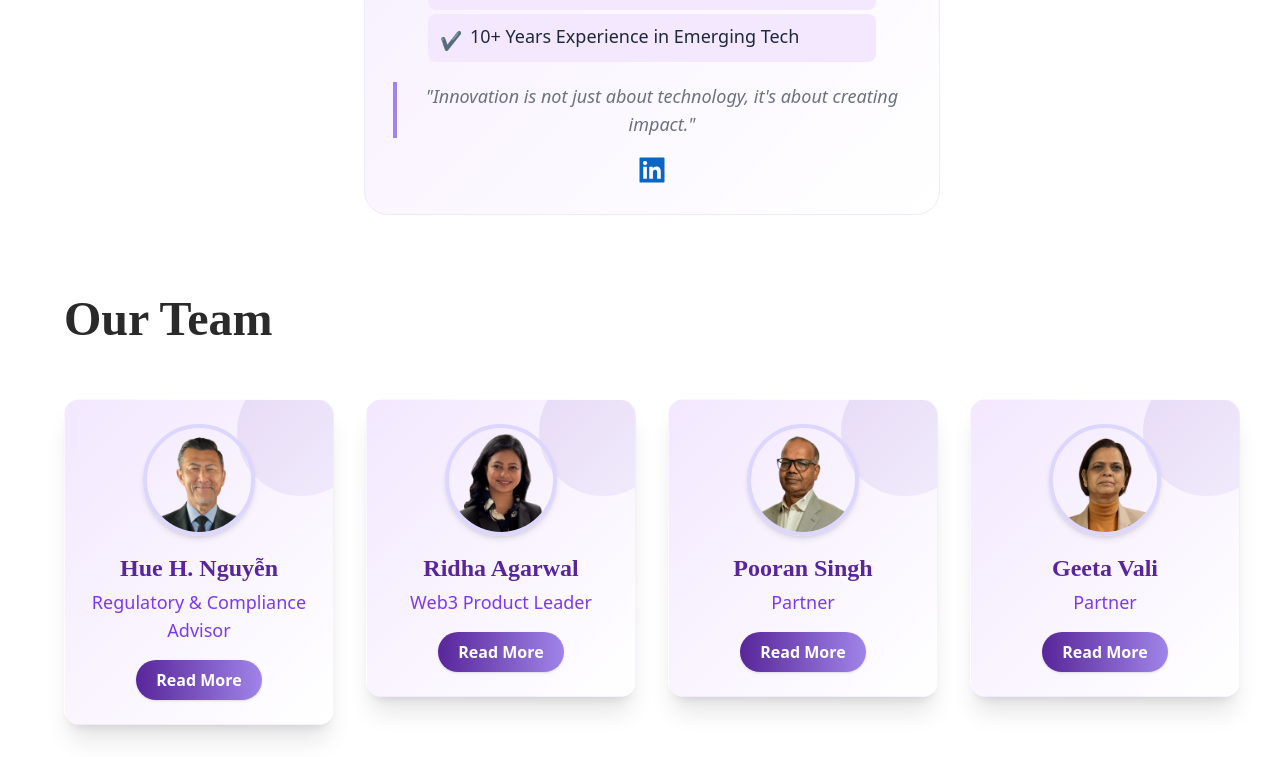
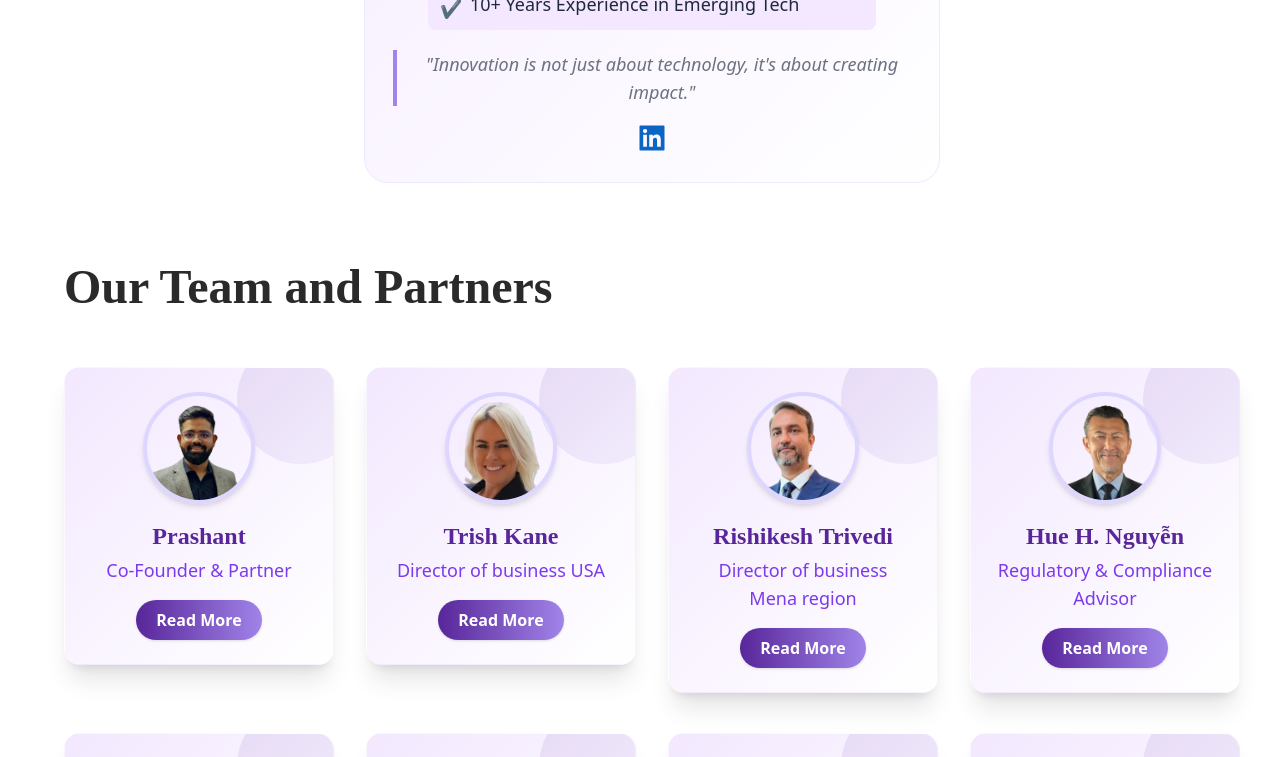
Before and after one commit to developwithanil/maxtron_new_home_page, a React (Vite) app: page /our-team in a window 1280 px wide. Shown: the part 2908-3665 px from the top of the page. Built offline with nearby package versions, Linux system fonts and the light colour scheme; a web font is replaced by a local one.

Commit message:
fix team page

```diff
--- a/src/components/pages/OurTeam.tsx
+++ b/src/components/pages/OurTeam.tsx
@@ -14,6 +14,8 @@ import aman from "../../assets/case/aman.webp";
 import dog from "../../assets/case/dog.webp";
 import geeta from "../../assets/case/geeta.webp";
 import pooran from "../../assets/case/pooran.webp";
+import rishikesh from "../../assets/case/rishikesh.webp";
+import trish from "../../assets/case/trish.webp";
 import vc from "../../assets/case/888vc.webp";
 import team from "../../assets/case/team.webp";
 import TeamLastComponent from "../elementalComponent/TeamLastComponent";
@@ -40,7 +42,7 @@ const items = [
   },
   {
     title: "Leventis Captial DIFC",
-    description: "Desc",
+    description: "",
     image: leventiscapital,
   },
   {
@@ -50,6 +52,43 @@ const items = [
   },
 ];
 const teams = [
+  {
+    title: "Prashant",
+    designation: "Co-Founder & Partner",
+    image: prashant,
+    details: [
+      "Partner (Serial Entrepreneur)",
+      "Technology & Product",
+      "Selected at Draper University, Summer Program (USA)",
+      "Inter IIT Technology Meet: Gold Medalist"
+      ],
+    linkedin:"https://www.linkedin.com/in/prashant-kumar-939327ab/"
+  },
+  {
+    title: "Trish Kane",
+    designation: "Director of business USA",
+    image: trish,
+    details: [
+      "20+ Years Disruptive Technologies, Sales & Startups",
+      "Tech & Motivational Keynote Speaker",
+      "Ex: Wall Street, Aflac & Informa Tech",
+      "3.5 years CTO & Project Manager, Healerverse (2022-2025)",
+      "Awarded Woman of the Year Web 3 & Tech, 2024, UAE"
+    ],
+    linkedin:"https://www.linkedin.com/in/trishmkane"
+  },
+  {
+    title: "Rishikesh Trivedi",
+    designation: "Director of business Mena region",
+    image: rishikesh,
+    details: [
+      "Market Acceleration Specialist & Investor with 20+ years driving global growth",
+      "Co-Founder of Enabler ONE",
+      "President at SCLG ExCom",
+      "Managing Partner at 888vc & Strategy Advisor at PitchMatter"
+    ],
+    linkedin:"https://www.linkedin.com/in/rishikeshtrivedi/"
+  },
   {
     title: "Hue H. Nguyễn",
     designation: "Regulatory & Compliance Advisor",
@@ -111,18 +150,7 @@ const teams = [
       ],
     linkedin:"https://www.linkedin.com/in/craig-henderson-5a7509bb/"
   },
-  {
-    title: "Prashant",
-    designation: "Co-Founder & Partner",
-    image: prashant,
-    details: [
-      "Partner (Serial Entrepreneur)",
-      "Technology & Product",
-      "Selected at Draper University, Summer Program (USA)",
-      "Inter IIT Technology Meet: Gold Medalist"
-      ],
-    linkedin:"https://www.linkedin.com/in/prashant-kumar-939327ab/"
-  },
+
   {
     title: "Aman Shah",
     designation: "Web3 Solutions Expert",
@@ -293,7 +321,7 @@ const OurTeam = () => {
             {/* Left Section - Heading and Paragraph */}
             <div className="w-full text-left ">
               <h1 className="text-[#2A2A2A] font-[Switzer] text-4xl lg:text-5xl xl:text-5xl mb-3 lg:mb-5 xl:mb-6 font-bold leading-[140%] text-start">
-                Our Team
+                Our Team and Partners
               </h1>
             </div>
 
```
Also changed, not shown: src/assets/case/rishikesh.webp (added), src/assets/case/trish.webp (added).
